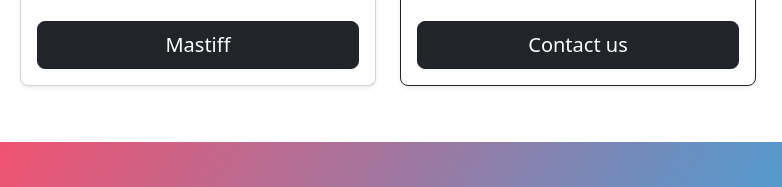
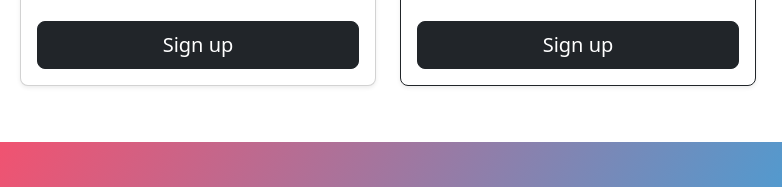
Before and after one commit to hpro97/TinDogClone, a plain HTML site: page index.html in a window 1280 px wide. Shown: the part 1873-2060 px from the top of the page, 442-1224 px from the left. Drawn offline with nearby package versions, Linux system fonts and the light colour scheme.

Commit message:
Update index.html

```diff
--- a/index.html
+++ b/index.html
@@ -161,7 +161,7 @@
                   <li>Unlimited Messages</li>
                   <li>Unlimited App Usage</li>
                 </ul>
-                <button type="button" class="w-100 btn btn-lg btn-dark">Mastiff</button>
+                <button type="button" class="w-100 btn btn-lg btn-dark">Sign up</button>
               </div>
             </div>
           </div>
@@ -178,7 +178,7 @@
                   <li>Unlimited Matches & Messages</li>
                   <li>Unlimited App Usage</li>
                 </ul>
-                <button type="button" class="w-100 btn btn-lg btn-dark">Contact us</button>
+                <button type="button" class="w-100 btn btn-lg btn-dark">Sign up</button>
               </div>
             </div>
           </div>
```
